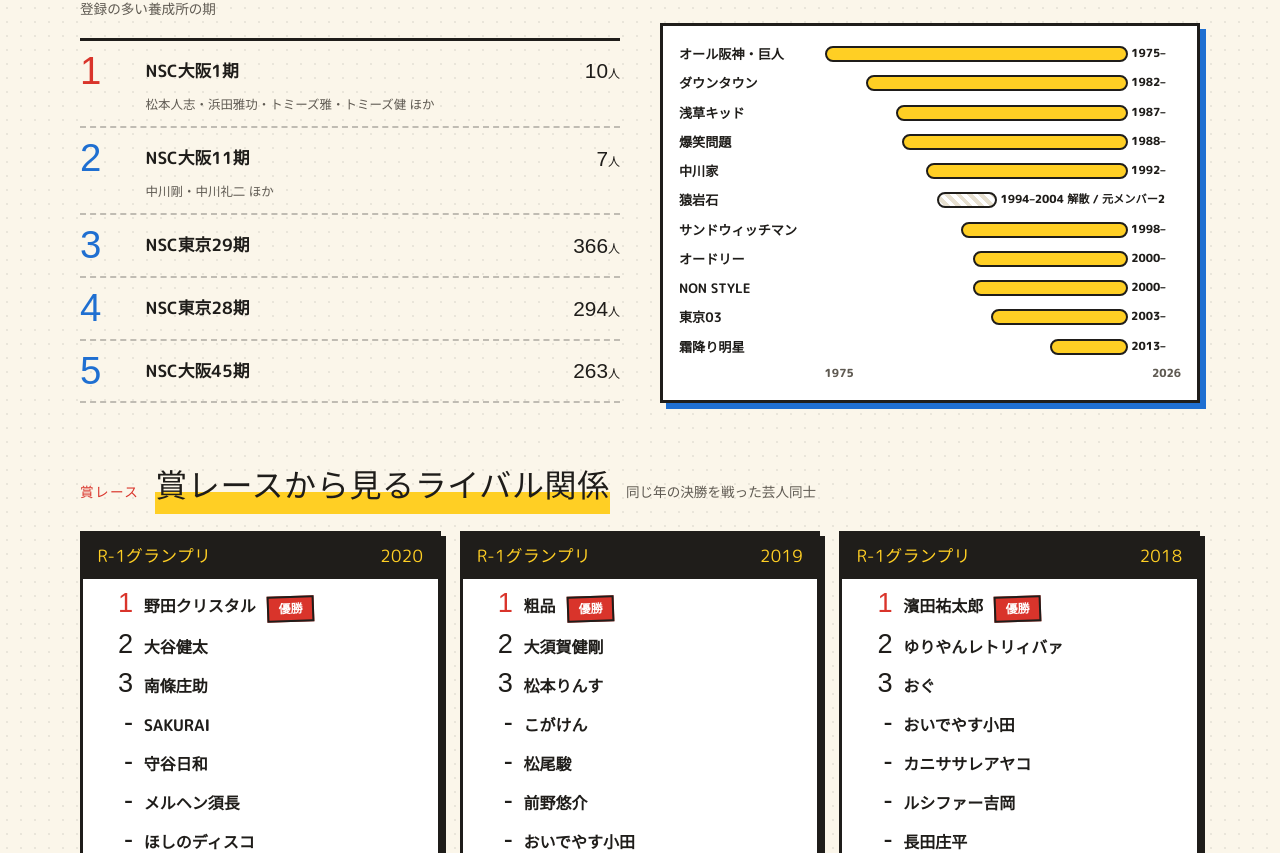
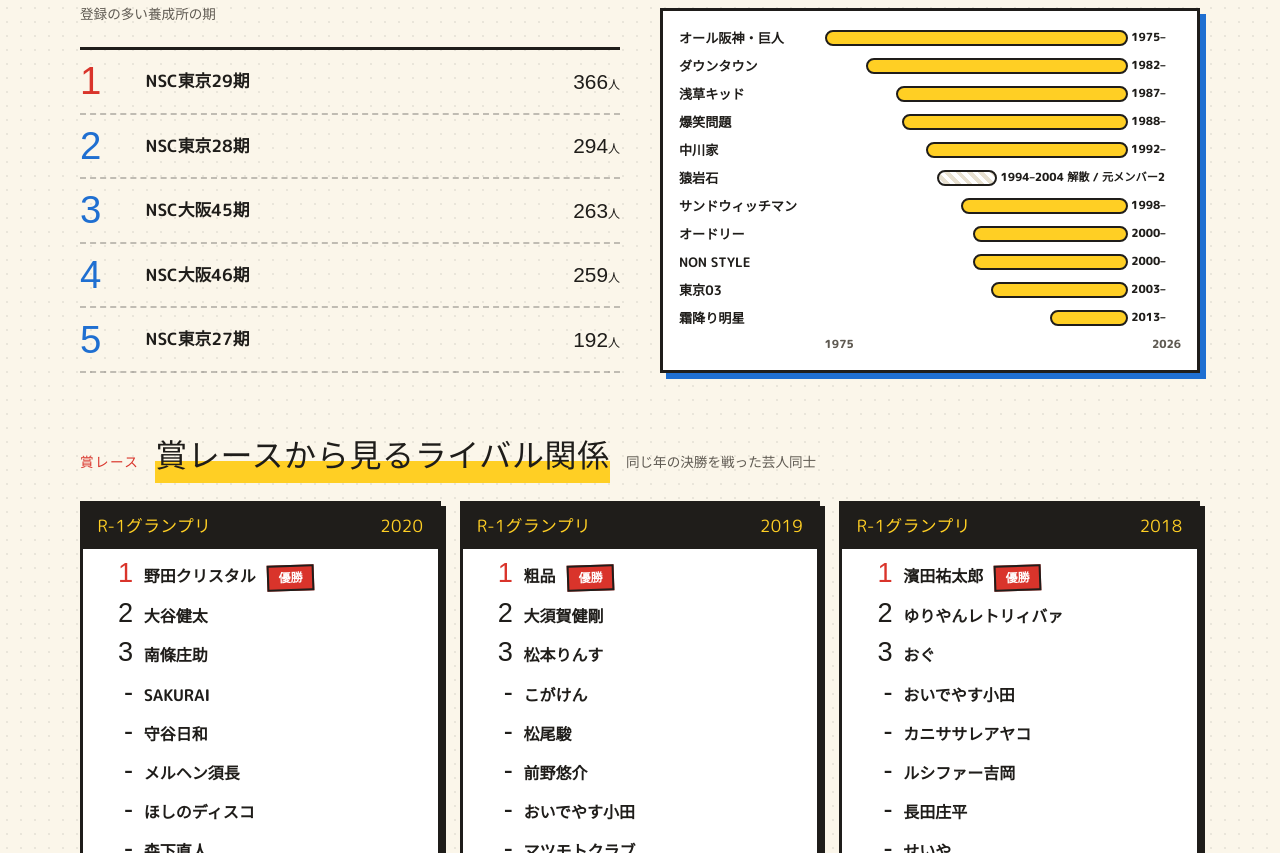
Before and after one commit to reload-co-jp/geinin, a Next.js app: page / in a window 1280 px wide. Shown: the part 1497-2350 px from the top of the page. Built offline with nearby package versions, Linux system fonts and the light colour scheme; a web font is replaced by a local one.

Commit message:
Fix sort

```diff
--- a/app/page.tsx
+++ b/app/page.tsx
@@ -66,7 +66,7 @@
       notable: members.filter((m) => manualIds.has(m)).map(name),
     }
   })
-  .toSorted((a, b) => b.notable.length - a.notable.length || b.count - a.count)
+  .toSorted((a, b) => b.count - a.count || b.notable.length - a.notable.length)
   .slice(0, 5)
 
 // コンビ変遷: 結成年が分かるグループを年表に
```
